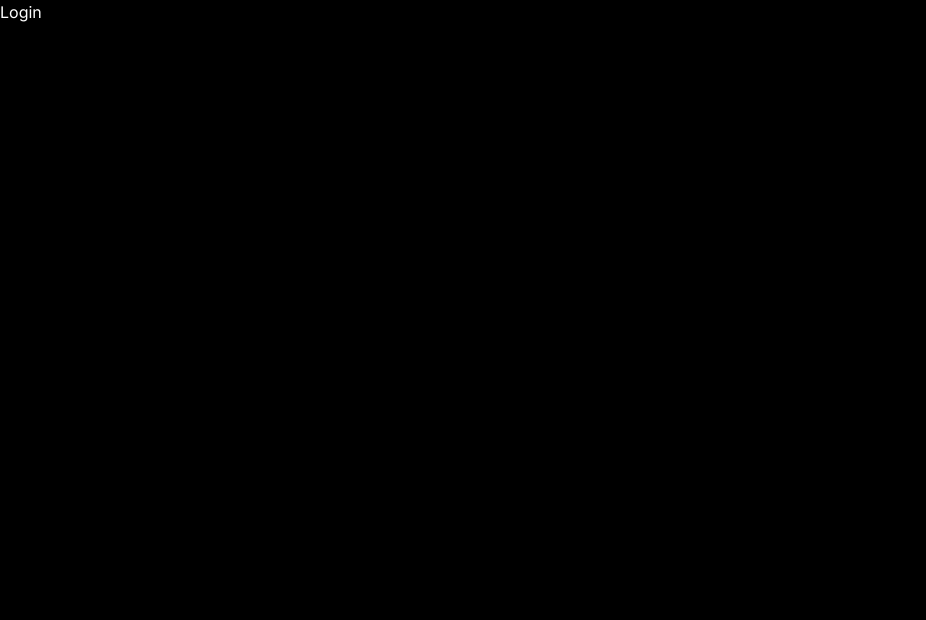
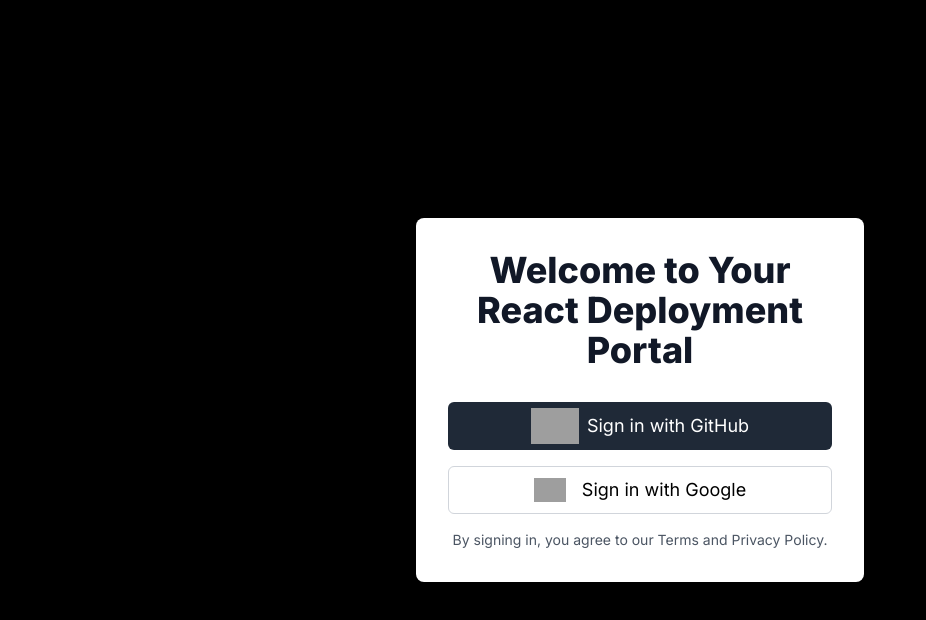
Before and after one commit to akshatarora130/deployerFrontend, a Next.js app: page /Login in a window 1280 px wide. Shown: the top 620 px of the page, without its empty margins (0-926 px from the left). Built offline with nearby package versions, Linux system fonts and the light colour scheme; grey boxes are pictures that could not be loaded.

Commit message:
created the appbar and signup/login page

```diff
--- a/src/app/Home/page.tsx
+++ /dev/null
@@ -1,9 +0,0 @@
-const Home = () => {
-    return (
-        <div>
-            Home
-        </div>
-    );
-}
-
-export default Home;
--- a/src/app/Login/page.tsx
+++ b/src/app/Login/page.tsx
@@ -1,7 +1,30 @@
+"use client"
+
+import { signIn } from "next-auth/react";
+
 const Login = () => {
+    const handleGoogle = () => {
+        signIn("google");
+    }
+
+    const handleGithub = () => {
+        signIn("github");
+    }
+
     return (
-        <div>
-            Login
+        <div className="flex items-center justify-center min-h-screen bg-black">
+            <div className="bg-white max-w-md p-8 rounded-lg shadow-md">
+                <h1 className="text-4xl font-extrabold text-center text-gray-900 mb-8">Welcome to Your React Deployment Portal</h1>
+                <button className="flex items-center justify-center w-full h-12 bg-gray-800 text-white rounded-md mb-4 hover:bg-gray-700 transition-colors duration-300 focus:outline-none focus:ring-2 focus:ring-gray-500 focus:ring-opacity-50" onClick={handleGithub}>
+                    <img src="https://i.ibb.co/6wr4xtn/github-removebg-preview.png" alt="github" className="w-12 mr-2" />
+                    <span className="text-lg">Sign in with GitHub</span>
+                </button>
+                <button className="flex items-center justify-center w-full h-12 bg-white text-black rounded-md border border-gray-300 hover:bg-gray-100 hover:border-gray-400 transition-colors duration-300 focus:outline-none focus:ring-2 focus:ring-gray-500 focus:ring-opacity-50" onClick={handleGoogle}>
+                    <img src="https://i.ibb.co/yYpmGLB/google.png" alt="google" className="w-8 mr-4" />
+                    <span className="text-lg">Sign in with Google</span>
+                </button>
+                <p className="text-sm text-center mt-4 text-gray-600">By signing in, you agree to our Terms and Privacy Policy.</p>
+            </div>
         </div>
     );
 }
--- a/src/app/Signup/page.tsx
+++ b/src/app/Signup/page.tsx
@@ -1,27 +1,11 @@
-"use client"
-
-import {signIn, signOut, useSession} from "next-auth/react";
-
 
 const Signup = () => {
-    const {data:session} = useSession();
 
-    if (session) {
-        console.log(session);
-        return (
-            <>
-                Signed in as {session.user?.email} <br />
-                <button onClick={() => signOut()}>Sign out</button>
-            </>
-        )
-    }
     return (
         <>
-            Not signed in <br />
-            <button onClick={() => signIn()}>Sign in</button>
+
         </>
     )
-
 }
 
 export default Signup;
--- a/src/app/globals.css
+++ b/src/app/globals.css
@@ -2,9 +2,9 @@
 @tailwind components;
 @tailwind utilities;
 
-*{
-    background-color: black;
-    margin: 0;
-    padding: 0;
-    color: white;
-}
+/**{*/
+/*    background-color: black;*/
+/*    margin: 0;*/
+/*    padding: 0;*/
+/*    color: white;*/
+/*}*/
--- a/src/app/page.tsx
+++ b/src/app/page.tsx
@@ -1,9 +1,19 @@
+"use client"
+
+import Appbar from "@/components/Appbar";
+
 const Page = () => {
+
+
   return (
-    <div>
+      <>
+        <Appbar/>
+          <div className="bg-black w-screen h-screen">
 
-    </div>
-  );
+          </div>
+      </>
+  )
+
 }
 
 export default Page;
--- /dev/null
+++ b/src/components/Appbar.tsx
@@ -0,0 +1,35 @@
+import { useRouter } from "next/navigation";
+import { signOut, useSession } from "next-auth/react";
+
+const Appbar = () => {
+    const router = useRouter();
+    const { data: session } = useSession();
+
+    const handleLogin = () => {
+        router.push("/Login");
+    }
+
+    const handleSignout = () => {
+        signOut();
+    }
+
+    if (!session) {
+        return (
+            <div className="flex justify-between items-center bg-black text-white p-4 border-b border-gray-700">
+                <div className="text-2xl font-semibold">Deployer</div>
+                <div>
+                    <button className="px-4 py-2 rounded-md bg-blue-600 hover:bg-blue-700 text-white" onClick={handleLogin}>Login/Signup</button>
+                </div>
+            </div>
+        );
+    }
+
+    return (
+        <div className="bg-black text-white p-4 border-b border-gray-700">
+            <button className="px-4 py-2 rounded-md bg-red-600 hover:bg-red-700 text-white" onClick={handleSignout}>Signout</button>
+            {/* todo button to show all the deployments of the user */}
+        </div>
+    );
+}
+
+export default Appbar;
```
